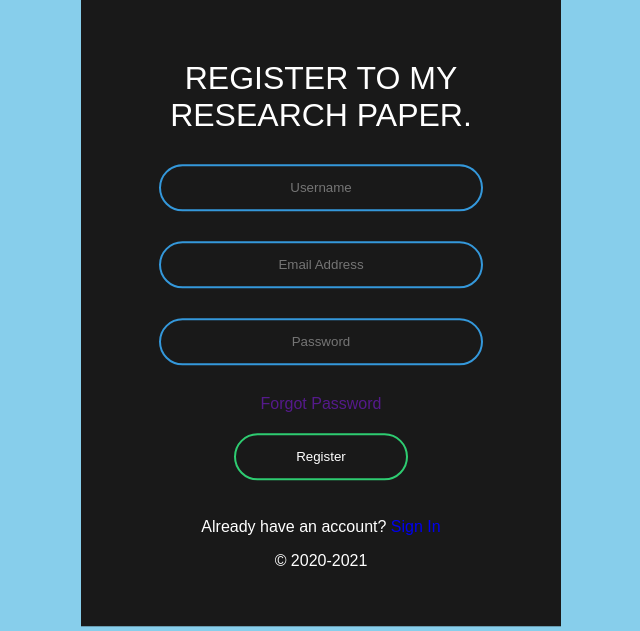
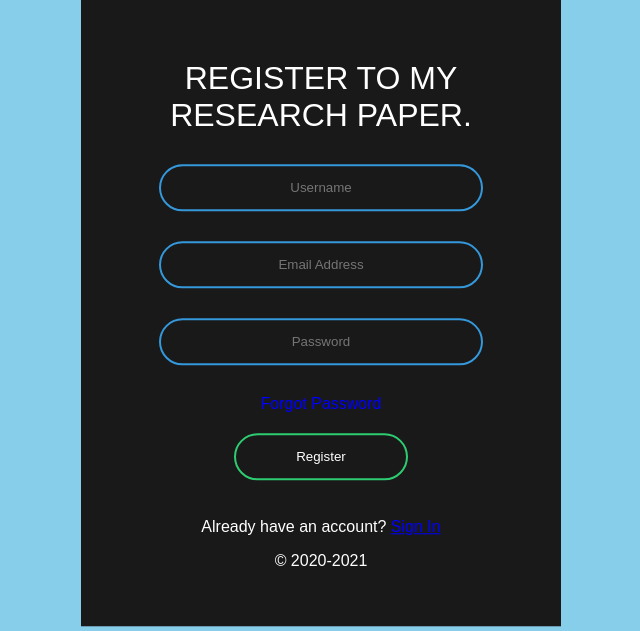
Before and after one commit to Rosh3639/Django-02, a Django app: page /register in a window 1280 px wide. Shown: the part 87-718 px from the top of the page, without its empty margins (319-959 px from the left). Run offline with Django 3.2, Linux system fonts and the light colour scheme.

Commit message:
'updated'

```diff
--- a/templates/login.html
+++ b/templates/login.html
@@ -12,11 +12,11 @@
     <h1>Login To See My Research Paper.</h1>
     <input type="text" name="username" placeholder="Username">
     <input type="password" name="password" placeholder="Password">
-    <a href="" style="text-decoration:none">Forgot Password</a>
+    <a href="/" style="text-decoration:none"><div style="color:blue">Forgot Password</div></a>
     <input type="submit" name="submit" value="Sign In">
 
     <div style="color:white">
-        Don't have an account? <a href="/register" style="text-decoration:none">Create One</a>
+        Don't have an account? <a href="/register" style="color:blue">Create One</a>
     </div>
     <p style="color:white">© 2020-2021</p>
 </form>
--- a/templates/register.html
+++ b/templates/register.html
@@ -12,11 +12,11 @@
     <input type="text" name="username" placeholder="Username">
     <input type="email" name="email" placeholder="Email Address">
     <input type="password" name="password" placeholder="Password">
-    <a href="" style="text-decoration:none">Forgot Password</a>
+    <a href="/" style="text-decoration:none"><div style="color:blue">Forgot Password</div></a>
     <input type="submit" name="submit" value="Register">
     <br>
     <div style="color:white">
-        Already have an account? <a href="/login" style="text-decoration:none">Sign In</a>
+        Already have an account? <a href="/login" style="color:blue">Sign In</a>
     </div>
     <p style="color:white">© 2020-2021</p>
 </form>
```
